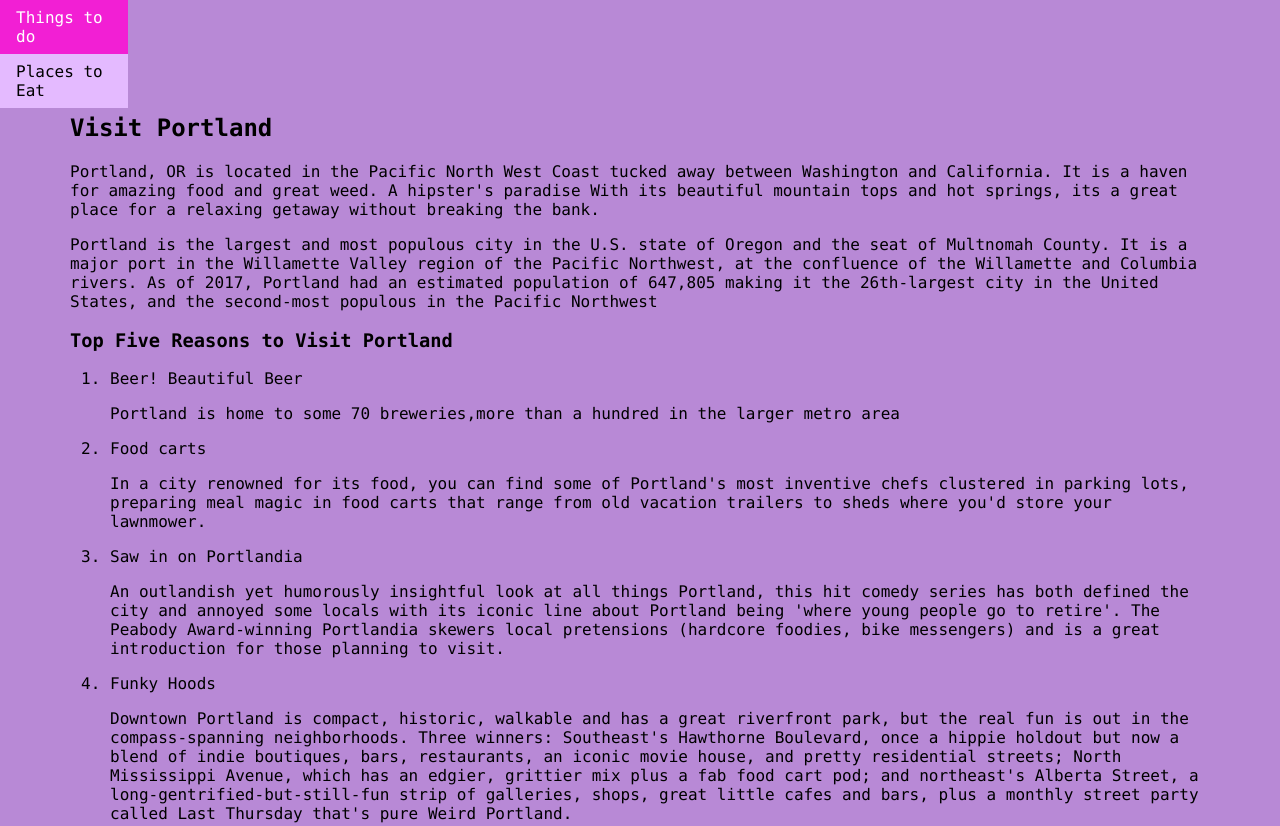
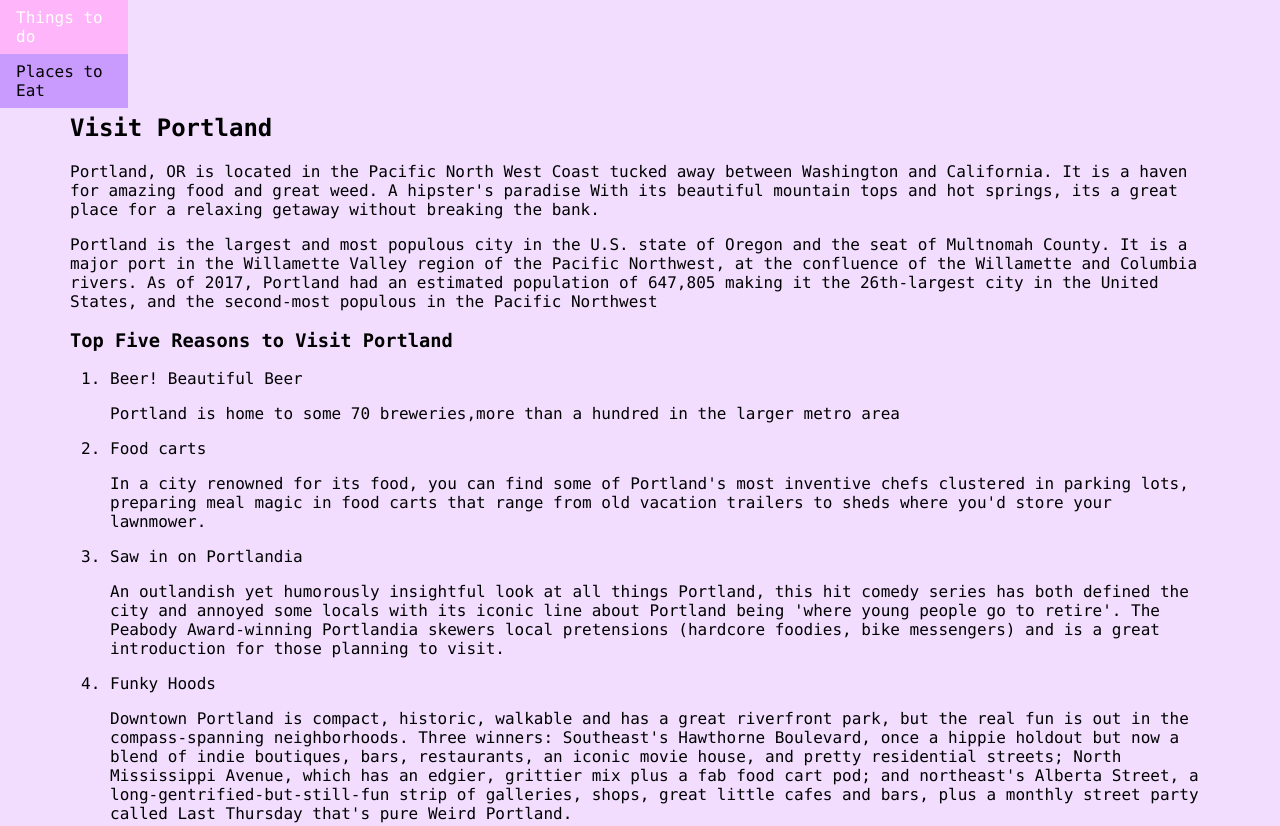
Before and after one commit to fewd20190318/hw-01-online-travel-guide, a plain HTML site: page index.html in a window 1280 px wide. Shown: the top 826 px of the page. Drawn offline with Linux system fonts and the light colour scheme.

Commit message:
Background Color
updated background colo

```diff
--- a/CSS/style.css
+++ b/CSS/style.css
@@ -1,6 +1,6 @@
 body{
   font-family: Monaco, Rockwell, Cambria;
-  background-color: #b889d6;
+  background-color: #f2ddff;
   margin: 70px;
 }
 
@@ -9,7 +9,7 @@ body{
   margin: 0;
   padding: 0;
   width: 200px;
-  background-color: #e4baff;
+  background-color: #c99bff;
   position: absolute;
   top: 0;
   left: 0;
@@ -23,7 +23,7 @@ li a {
   text-decoration: none;
 }
 li a:hover {
-  background-color: #f21fd4;
+  background-color: #ffb5fa;
   color: white;
 }
 
```
